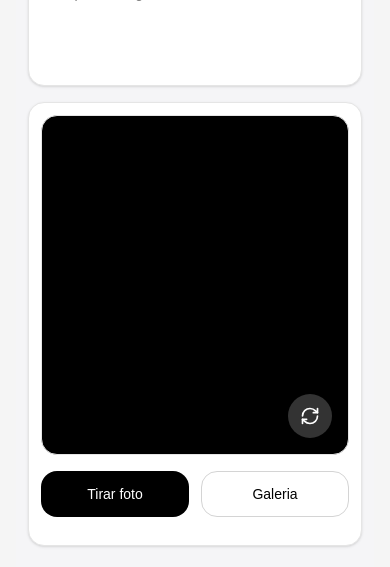
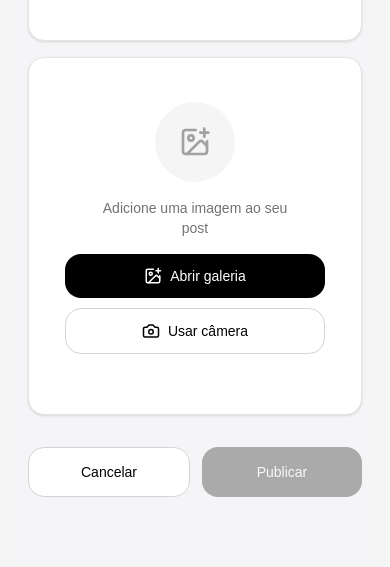
Before and after one commit to dikmadigitallab/redikma, a Next.js app: page /intern/feed/new-post in a window 390 px wide. Shown: the part 184-751 px from the top of the page. Built offline with nearby package versions, Linux system fonts and the light colour scheme; no server answers; the database is empty; sample sign-in values are in the browser's storage.

Commit message:
melhorando editor mobile

```diff
--- a/src/app/intern/feed/new-post/page.tsx
+++ b/src/app/intern/feed/new-post/page.tsx
@@ -6,8 +6,7 @@ import { useRouter } from "next/navigation"
 import { toast } from "sonner"
 import { Editor } from "@/app/components/photo-editor-mobile"
 // Importe um ícone de troca se tiver (ex: lucide-react) ou use texto
-import { RefreshCw } from "lucide-react"
-import { clear } from "console"
+import { ImagePlus, Camera, RefreshCw } from "lucide-react"
 
 type DurationType = "1h" | "6h" | "12h" | "24h" | "7d" | "30d"
 
@@ -37,18 +36,22 @@ export default function CreatePostPage({ onRefresh }: Props) {
   const fileInputRef = useRef<HTMLInputElement>(null)
   const [stream, setStream] = useState<MediaStream | null>(null)
 
-  // Gerenciamento da Câmera - Adicionado facingMode como dependência
+  const [showCamera, setShowCamera] = useState(false)
+
   useEffect(() => {
-    if (!finalBlob && !showEditor) {
+    return () => stopCamera()
+  }, [])
+
+  useEffect(() => {
+    if (showCamera && !finalBlob && !showEditor) {
       startCamera()
+    } else if (!showCamera) {
+      stopCamera()
     }
-    return () => stopCamera()
-  }, [finalBlob, showEditor, facingMode])
+  }, [showCamera, finalBlob, showEditor])
 
   async function startCamera() {
-    // Para o stream anterior antes de iniciar um novo
     stopCamera()
-
     try {
       const s = await navigator.mediaDevices.getUserMedia({
         video: { facingMode: { ideal: facingMode } },
@@ -56,8 +59,7 @@ export default function CreatePostPage({ onRefresh }: Props) {
       })
       setStream(s)
       if (videoRef.current) videoRef.current.srcObject = s
-    } catch (err) {
-      console.error(err)
+    } catch {
       toast.error("Erro ao acessar câmera")
     }
   }
@@ -69,7 +71,6 @@ export default function CreatePostPage({ onRefresh }: Props) {
     }
   }
 
-  // NOVO: Função para alternar a câmera
   function toggleCamera() {
     setFacingMode(prev => prev === "environment" ? "user" : "environment")
   }
@@ -144,7 +145,9 @@ export default function CreatePostPage({ onRefresh }: Props) {
   return (
     <main className="h-[100dvh] bg-[#F5F5F7] text-black flex flex-col overflow-hidden">
 
-      {/* HEADER FIXO */}
+
+
+      {/*
       <header className="flex-shrink-0 sticky top-0 z-20 bg-white/95 backdrop-blur-xl border-b border-neutral-200 px-4 py-3 safe-top flex items-center justify-between">
         <button
           onClick={() => window.history.back()}
@@ -157,6 +160,8 @@ return (
         </h1>
         <div className="min-w-14" />
       </header>
+
+ */}
 
       {/* ÁREA ROLÁVEL COM ESPAÇAMENTO MÁXIMO (pb-24) */}
       <section className="flex-1 overflow-y-auto overscroll-contain bg-inherit pb-24">
@@ -193,6 +198,8 @@ return (
 
             {!showEditor && !finalBlob && (
               <>
+                {showCamera ? (
+                  <>
                     <div className="relative rounded-2xl overflow-hidden bg-black border border-neutral-200">
                       <video
                         ref={videoRef}
@@ -201,8 +208,6 @@ return (
                         muted
                         className="w-full aspect-[3/4] max-h-[40vh] sm:max-h-[60vh] object-cover"
                       />
-
-                  {/* BOTÃO PARA VIRAR CÂMERA */}
                       <button
                         onClick={toggleCamera}
                         className="absolute bottom-4 right-4 p-3 bg-white/20 backdrop-blur-md rounded-full text-white active:scale-90 transition"
@@ -211,7 +216,6 @@ return (
                         <RefreshCw size={20} />
                       </button>
                     </div>
-
                     <div className="grid grid-cols-2 gap-3">
                       <button
                         type="button"
@@ -222,12 +226,41 @@ return (
                       </button>
                       <button
                         type="button"
-                    onClick={() => fileInputRef.current?.click()}
+                        onClick={() => setShowCamera(false)}
                         className="py-3 rounded-2xl border border-neutral-300 bg-white text-sm font-medium active:scale-[0.98] transition"
                       >
-                    Galeria
+                        Voltar
                       </button>
                     </div>
+                  </>
+                ) : (
+                  <div className="flex flex-col items-center gap-4 py-8">
+                    <div className="w-20 h-20 rounded-full bg-neutral-100 flex items-center justify-center">
+                      <ImagePlus size={32} className="text-neutral-400" />
+                    </div>
+                    <p className="text-sm text-neutral-500 text-center max-w-[200px]">
+                      Adicione uma imagem ao seu post
+                    </p>
+                    <div className="flex flex-col w-full gap-2.5 max-w-[260px]">
+                      <button
+                        type="button"
+                        onClick={() => fileInputRef.current?.click()}
+                        className="w-full py-3 rounded-2xl bg-black text-white text-sm font-medium active:scale-[0.98] transition flex items-center justify-center gap-2"
+                      >
+                        <ImagePlus size={18} />
+                        Abrir galeria
+                      </button>
+                      <button
+                        type="button"
+                        onClick={() => setShowCamera(true)}
+                        className="w-full py-3 rounded-2xl border border-neutral-300 bg-white text-sm font-medium active:scale-[0.98] transition flex items-center justify-center gap-2"
+                      >
+                        <Camera size={18} />
+                        Usar câmera
+                      </button>
+                    </div>
+                  </div>
+                )}
                 <input ref={fileInputRef} type="file" accept="image/*" onChange={handleFile} className="hidden" />
               </>
             )}
```
Lines whose indentation alone changed are shown as unchanged.
